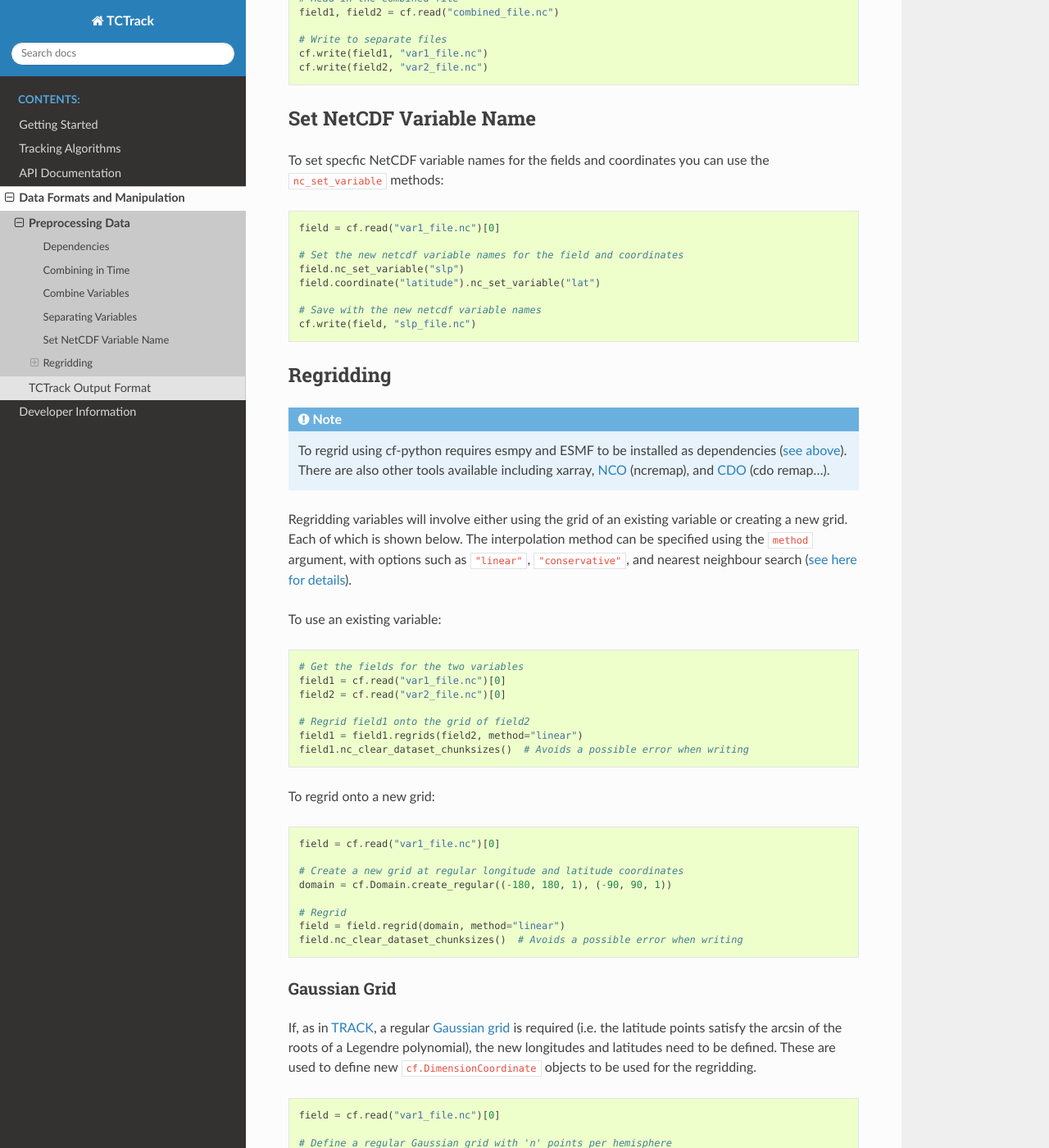
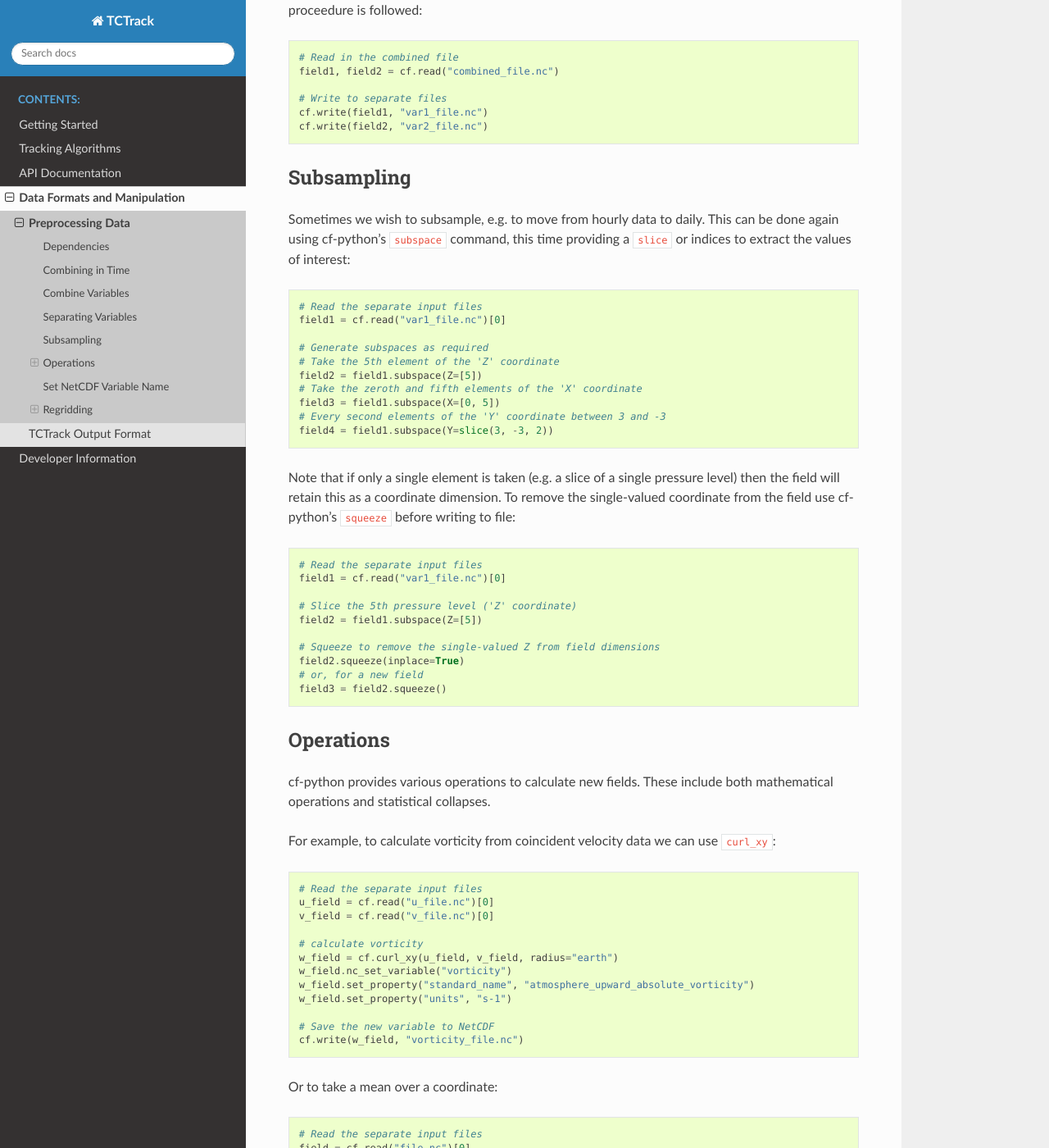
Before and after one commit to Cambridge-ICCS/TCTrack, a Sphinx documentation site: the page built from docs/data/preprocessing_data.rst, in a window 1280 px wide and 1400 px high, scrolled down 1301 px. Shown: the whole window at 82% size. Built offline with Sphinx 7.4.7 and the Read the Docs theme 3.1.0, drawn with Linux system fonts in a browser that asks for light colours; some of the changed text lies outside the part shown.

Commit message:
Additional useful data processing steps (#139)
* Add additional preprocessing information as encountered when writing the tutorial.

```diff
--- a/docs/data/preprocessing_data.rst
+++ b/docs/data/preprocessing_data.rst
@@ -5,6 +5,9 @@ Many of the tracking algorithms require the input data to be in specific formats
 we detail how to perform some of the typically required preprocessing steps using the
 cf-python library. Other tools can be used for the same tasks, however we focus on
 cf-python since it provides a uniform interface and it is a dependency of TCTrack.
+
+For full documentation of the routines described on these pages and more see the
+`cf python documentation <https://ncas-cms.github.io/cf-python/>`_.
 
 .. _preprocessing_deps:
 
@@ -74,6 +77,95 @@ If variables instead need to be separated into multiple files, such as in :doc:`
     cf.write(field1, "var1_file.nc")
     cf.write(field2, "var2_file.nc")
 
+Subsampling
+-----------
+
+Sometimes we wish to subsample, e.g. to move from hourly data to daily.
+This can be done again using cf-python's ``subspace`` command, this time providing a
+``slice`` or indices to extract the values of interest:
+
+.. code-block:: python
+
+    # Read the separate input files
+    field1 = cf.read("var1_file.nc")[0]
+
+    # Generate subspaces as required
+    # Take the 5th element of the 'Z' coordinate
+    field2 = field1.subspace(Z=[5])
+    # Take the zeroth and fifth elements of the 'X' coordinate
+    field3 = field1.subspace(X=[0, 5])
+    # Every second elements of the 'Y' coordinate between 3 and -3
+    field4 = field1.subspace(Y=slice(3, -3, 2))
+
+Note that if only a single element is taken (e.g. a slice of a single pressure level)
+then the field will retain this as a coordinate dimension.
+To remove the single-valued coordinate from the field use cf-python's
+``squeeze`` before writing to file:
+
+.. code-block:: python
+
+    # Read the separate input files
+    field1 = cf.read("var1_file.nc")[0]
+
+    # Slice the 5th pressure level ('Z' coordinate)
+    field2 = field1.subspace(Z=[5])
+
+    # Squeeze to remove the single-valued Z from field dimensions
+    field2.squeeze(inplace=True)
+    # or, for a new field
+    field3 = field2.squeeze()
+
+Operations
+----------
+
+cf-python provides various operations to calculate new fields.
+These include both mathematical operations and statistical collapses.
+
+For example, to calculate vorticity from coincident velocity data we can use ``curl_xy``:
+
+.. code-block:: python
+
+    # Read the separate input files
+    u_field = cf.read("u_file.nc")[0]
+    v_field = cf.read("v_file.nc")[0]
+
+    # calculate vorticity
+    w_field = cf.curl_xy(u_field, v_field, radius="earth")
+    w_field.nc_set_variable("vorticity")
+    w_field.set_property("standard_name", "atmosphere_upward_absolute_vorticity")
+    w_field.set_property("units", "s-1")
+
+    # Save the new variable to NetCDF
+    cf.write(w_field, "vorticity_file.nc")
+
+Or to take a mean over a coordinate:
+
+.. code-block:: python
+
+    # Read the separate input files
+    field = cf.read("file.nc")[0]
+
+    # Take the mean in the zonal 'X' coordinate and squeeze to remove 'X' dimension
+    field_zonal_mean = field.collapse("mean", axes="X")
+    field_zonal_mean.squeeze(inplace=True)
+
+    # Save the new variable to NetCDF
+    cf.write(field_zonal_mean, "zonal_mean_file.nc")
+
+Setting Fill Values
+^^^^^^^^^^^^^^^^^^^
+
+Sometimes it us useful to replace fill values after an operation before writing to file.
+This can be done using cf-python's ``filled`` routine.
+For example, after to set any null or masked values to ``0.0`` after calculating
+vorticity above use:
+
+.. code-block:: python
+
+    w_field.filled(fill_value=0.0, inplace=True)
+
+before writing to file.
+
 Set NetCDF Variable Name
 ------------------------
 
@@ -131,6 +223,8 @@ To regrid onto a new grid:
     field = field.regrid(domain, method="linear")
     field.nc_clear_dataset_chunksizes()  # Avoids a possible error when writing
 
+Note that regridding can be performed inplace using ``inplace=True``.
+
 Gaussian Grid
 ^^^^^^^^^^^^^
 
```
